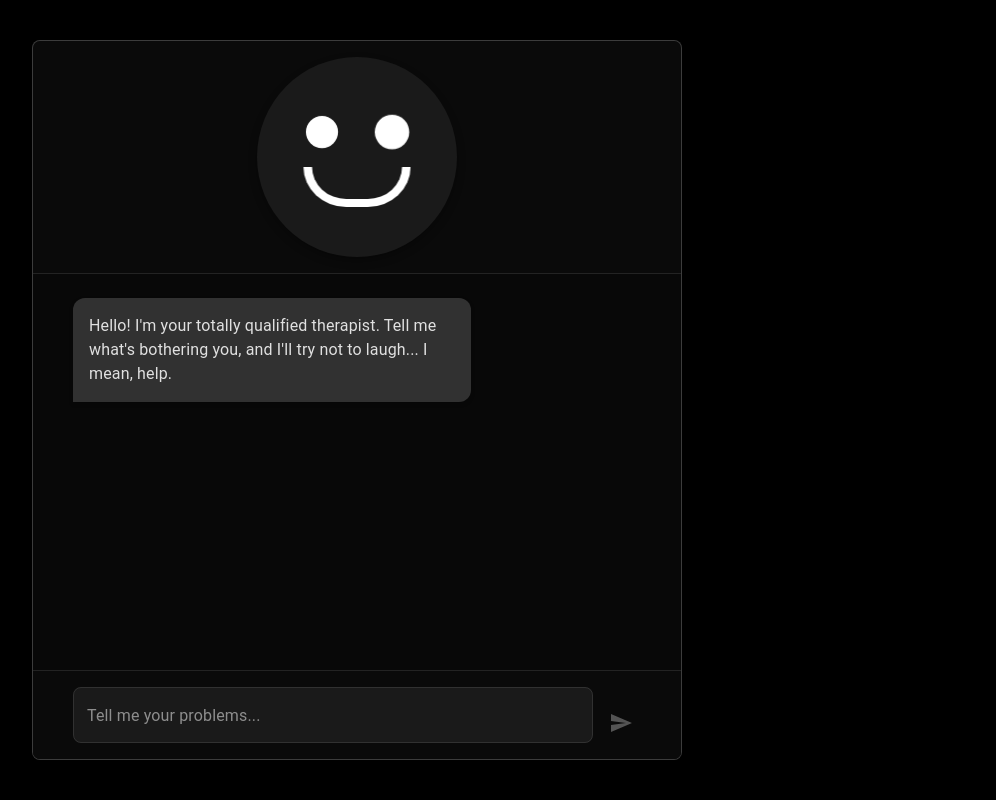
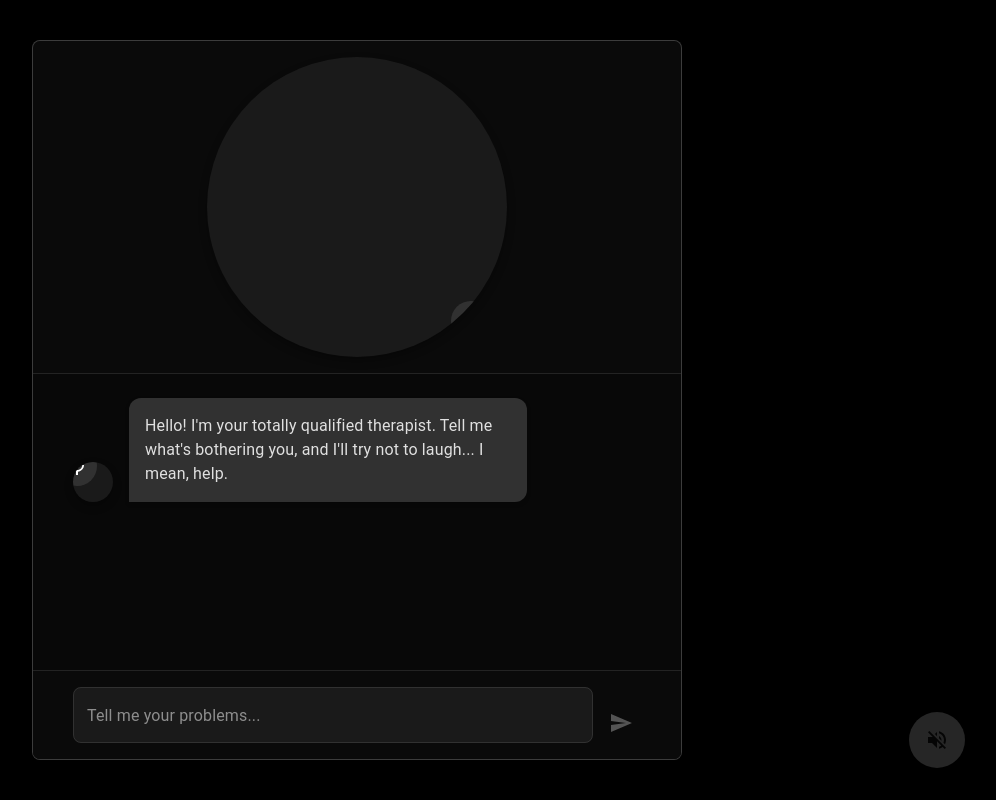
Before and after one commit to itsdaiego/deaf-by-therapy, a React (Vite) app in the folder frontend/: page / in a window 1280 px wide. Shown: the whole page, without its empty margins (283-1279 px from the left). Built offline with nearby package versions, Linux system fonts and the light colour scheme.

Commit message:
setup basic voice and avatar (wip)

```diff
--- a/frontend/src/components/ChatInterface.tsx
+++ b/frontend/src/components/ChatInterface.tsx
@@ -6,9 +6,14 @@ import {
   Paper,
   Typography,
   Stack,
+  Fab,
+  Tooltip,
 } from '@mui/material'
 import SendIcon from '@mui/icons-material/Send'
+import VolumeUpIcon from '@mui/icons-material/VolumeUp'
+import VolumeOffIcon from '@mui/icons-material/VolumeOff'
 import axios from 'axios'
+import TherapistAvatar from './TherapistAvatar'
 
 interface Message {
   text: string
@@ -27,7 +32,9 @@ const ChatInterface = ({ setIsThinking }: ChatInterfaceProps) => {
     },
   ])
   const [input, setInput] = useState('')
+  const [isSpeechEnabled, setIsSpeechEnabled] = useState(false)
   const messagesEndRef = useRef<HTMLDivElement>(null)
+  const videoRef = useRef<HTMLVideoElement>(null)
 
   const scrollToBottom = () => {
     messagesEndRef.current?.scrollIntoView({ behavior: 'smooth' })
@@ -36,6 +43,23 @@ const ChatInterface = ({ setIsThinking }: ChatInterfaceProps) => {
   useEffect(() => {
     scrollToBottom()
   }, [messages])
+
+  const speakMessage = async (text: string) => {
+    if (!isSpeechEnabled) return
+
+    try {
+      const response = await axios.post('http://localhost:8000/api/avatar/speak', {
+        text,
+      })
+
+      if (videoRef.current && response.data.video_url) {
+        videoRef.current.src = response.data.video_url
+        videoRef.current.play()
+      }
+    } catch (error) {
+      console.error('Error generating speech:', error)
+    }
+  }
 
   const handleSend = async () => {
     if (!input.trim()) return
@@ -50,18 +74,20 @@ const ChatInterface = ({ setIsThinking }: ChatInterfaceProps) => {
         message: userMessage,
       })
 
+      const therapistResponse = response.data.response
       setMessages((prev) => [
         ...prev,
-        { text: response.data.response, isUser: false },
+        { text: therapistResponse, isUser: false },
       ])
+
+      await speakMessage(therapistResponse)
     } catch (error) {
+      const errorMessage = "Sorry, I'm having an existential crisis right now. Try again later."
       setMessages((prev) => [
         ...prev,
-        {
-          text: "Sorry, I'm having an existential crisis right now. Try again later.",
-          isUser: false,
-        },
+        { text: errorMessage, isUser: false },
       ])
+      await speakMessage(errorMessage)
     } finally {
       setIsThinking(false)
     }
@@ -83,6 +109,7 @@ const ChatInterface = ({ setIsThinking }: ChatInterfaceProps) => {
       margin: '0 auto',
       width: '100%',
       maxWidth: '800px',
+      position: 'relative',
     }}>
       <Box
         sx={{
@@ -113,6 +140,15 @@ const ChatInterface = ({ setIsThinking }: ChatInterfaceProps) => {
                 px: 2,
               }}
             >
+              {!message.isUser && (
+                <Box sx={{ mr: 2, alignSelf: 'flex-end' }}>
+                  <TherapistAvatar
+                    isThinking={false}
+                    size={40}
+                    videoRef={message.isUser ? undefined : videoRef}
+                  />
+                </Box>
+              )}
               <Paper
                 sx={{
                   p: 2,
@@ -195,6 +231,25 @@ const ChatInterface = ({ setIsThinking }: ChatInterfaceProps) => {
           </IconButton>
         </Box>
       </Box>
+
+      {/* Speech Toggle Button */}
+      <Tooltip title={isSpeechEnabled ? "Disable Speech" : "Enable Speech"}>
+        <Fab
+          color="primary"
+          sx={{
+            position: 'fixed',
+            right: 32,
+            bottom: 32,
+            bgcolor: isSpeechEnabled ? '#1A1A1A' : '#262626',
+            '&:hover': {
+              bgcolor: isSpeechEnabled ? '#262626' : '#1A1A1A',
+            },
+          }}
+          onClick={() => setIsSpeechEnabled(!isSpeechEnabled)}
+        >
+          {isSpeechEnabled ? <VolumeUpIcon /> : <VolumeOffIcon />}
+        </Fab>
+      </Tooltip>
     </Box>
   )
 }
--- a/frontend/src/components/TherapistAvatar.tsx
+++ b/frontend/src/components/TherapistAvatar.tsx
@@ -1,107 +1,86 @@
-import { motion } from 'framer-motion'
-import { Box } from '@mui/material'
+import { useState, useRef } from 'react'
+import { Box, IconButton, Tooltip } from '@mui/material'
+import MicIcon from '@mui/icons-material/Mic'
 
 interface TherapistAvatarProps {
   isThinking: boolean
+  size?: number
+  videoRef?: React.RefObject<HTMLVideoElement>
 }
 
-const TherapistAvatar = ({ isThinking }: TherapistAvatarProps) => {
+const TherapistAvatar = ({ isThinking, size = 300, videoRef }: TherapistAvatarProps) => {
+  const [isSpeaking, setIsSpeaking] = useState(false)
+
+  const handleSpeak = async () => {
+    setIsSpeaking(true)
+    try {
+      const response = await fetch('http://localhost:8000/api/avatar/speak', {
+        method: 'POST',
+        headers: {
+          'Content-Type': 'application/json',
+        },
+        body: JSON.stringify({
+          text: 'Hello, I am your AI therapist. How are you feeling today?'
+        })
+      })
+
+      if (!response.ok) {
+        throw new Error('Failed to generate speech')
+      }
+
+      const data = await response.json()
+      if (videoRef && data.video_url) {
+        videoRef.current!.src = data.video_url
+        videoRef.current!.play()
+      }
+    } catch (error) {
+      console.error('Error generating speech:', error)
+    } finally {
+      setIsSpeaking(false)
+    }
+  }
+
   return (
     <Box
       sx={{
-        width: 200,
-        height: 200,
         position: 'relative',
+        width: size,
+        height: size,
+        borderRadius: '50%',
+        overflow: 'hidden',
         backgroundColor: '#1A1A1A',
-        borderRadius: '50%',
         display: 'flex',
         justifyContent: 'center',
         alignItems: 'center',
         boxShadow: '0 4px 8px rgba(0,0,0,0.3)',
       }}
     >
-      {/* Eyes */}
-      <motion.div
+      <video
+        ref={videoRef}
         style={{
-          position: 'absolute',
-          display: 'flex',
-          gap: '40px',
-          top: '60px',
+          width: '100%',
+          height: '100%',
+          objectFit: 'cover',
         }}
-        animate={
-          isThinking
-            ? {
-                y: [0, -10, 0],
-                transition: {
-                  duration: 2,
-                  repeat: Infinity,
-                },
-              }
-            : {}
-        }
-      >
-        <motion.div
-          style={{
-            width: '30px',
-            height: '30px',
-            backgroundColor: '#FFFFFF',
-            borderRadius: '50%',
-          }}
-          animate={{
-            scale: [1, 1.2, 1],
-            transition: {
-              duration: 2,
-              repeat: Infinity,
+      />
+
+      <Tooltip title="Speak">
+        <IconButton
+          onClick={handleSpeak}
+          disabled={isSpeaking}
+          sx={{
+            position: 'absolute',
+            bottom: 16,
+            right: 16,
+            backgroundColor: 'rgba(255, 255, 255, 0.1)',
+            '&:hover': {
+              backgroundColor: 'rgba(255, 255, 255, 0.2)',
             },
           }}
-        />
-        <motion.div
-          style={{
-            width: '30px',
-            height: '30px',
-            backgroundColor: '#FFFFFF',
-            borderRadius: '50%',
-          }}
-          animate={{
-            scale: [1, 1.2, 1],
-            transition: {
-              duration: 2,
-              repeat: Infinity,
-              delay: 0.3,
-            },
-          }}
-        />
-      </motion.div>
-
-      {/* Mouth */}
-      <motion.div
-        style={{
-          position: 'absolute',
-          width: '100px',
-          height: '40px',
-          border: '8px solid #FFFFFF',
-          borderRadius: '0 0 40px 40px',
-          borderTop: 'none',
-          bottom: '50px',
-        }}
-        animate={
-          isThinking
-            ? {
-                scaleX: [1, 0.6, 1],
-                transition: {
-                  duration: 1.5,
-                  repeat: Infinity,
-                },
-              }
-            : {
-                scaleX: [1, 1.2, 1],
-                transition: {
-                  duration: 2,
-                  repeat: Infinity,
-                },
-              }
-        }
-      />
+        >
+          <MicIcon />
+        </IconButton>
+      </Tooltip>
     </Box>
   )
 }
```
Also changed, not shown: 1 other file (tests, documents, lock files or other folders).
